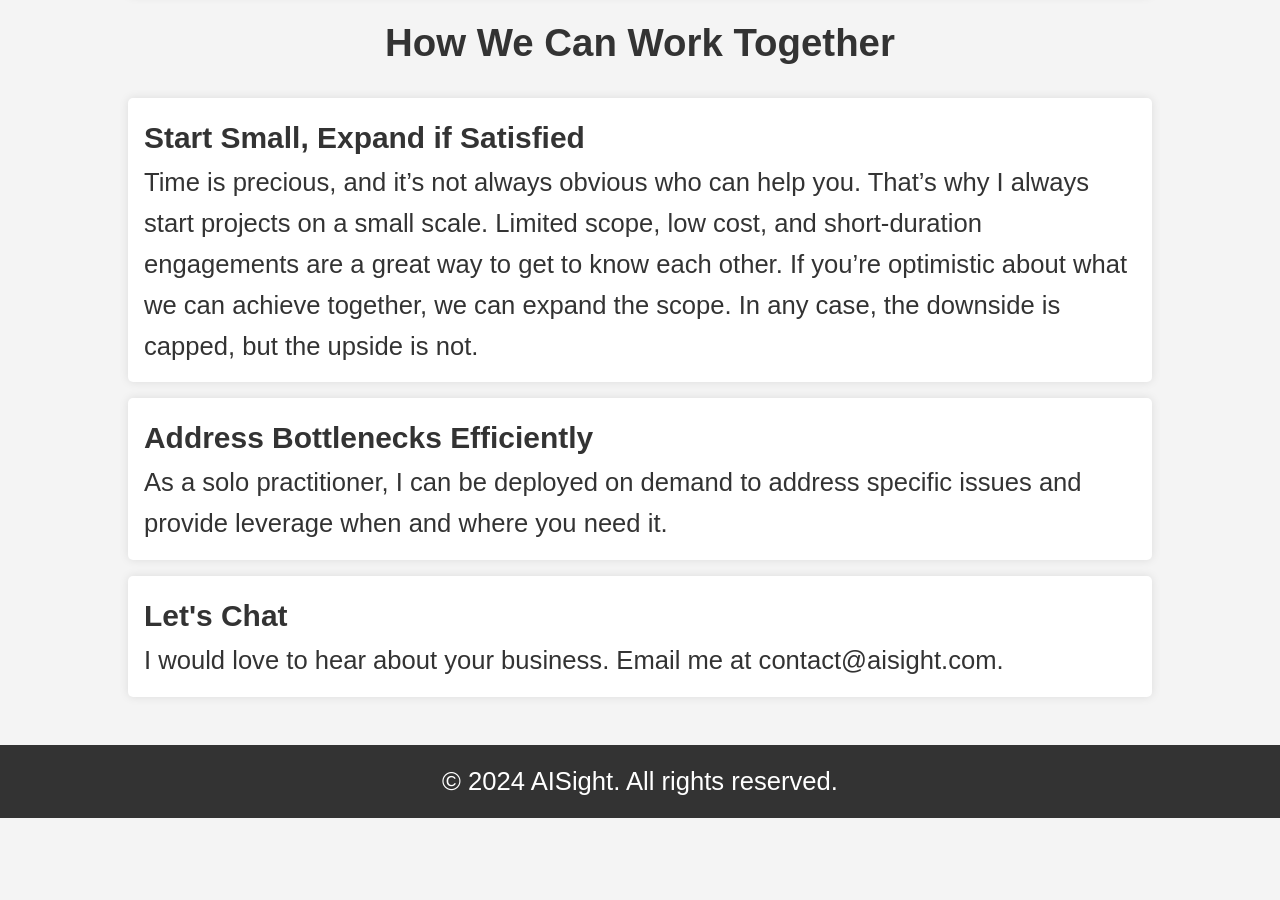
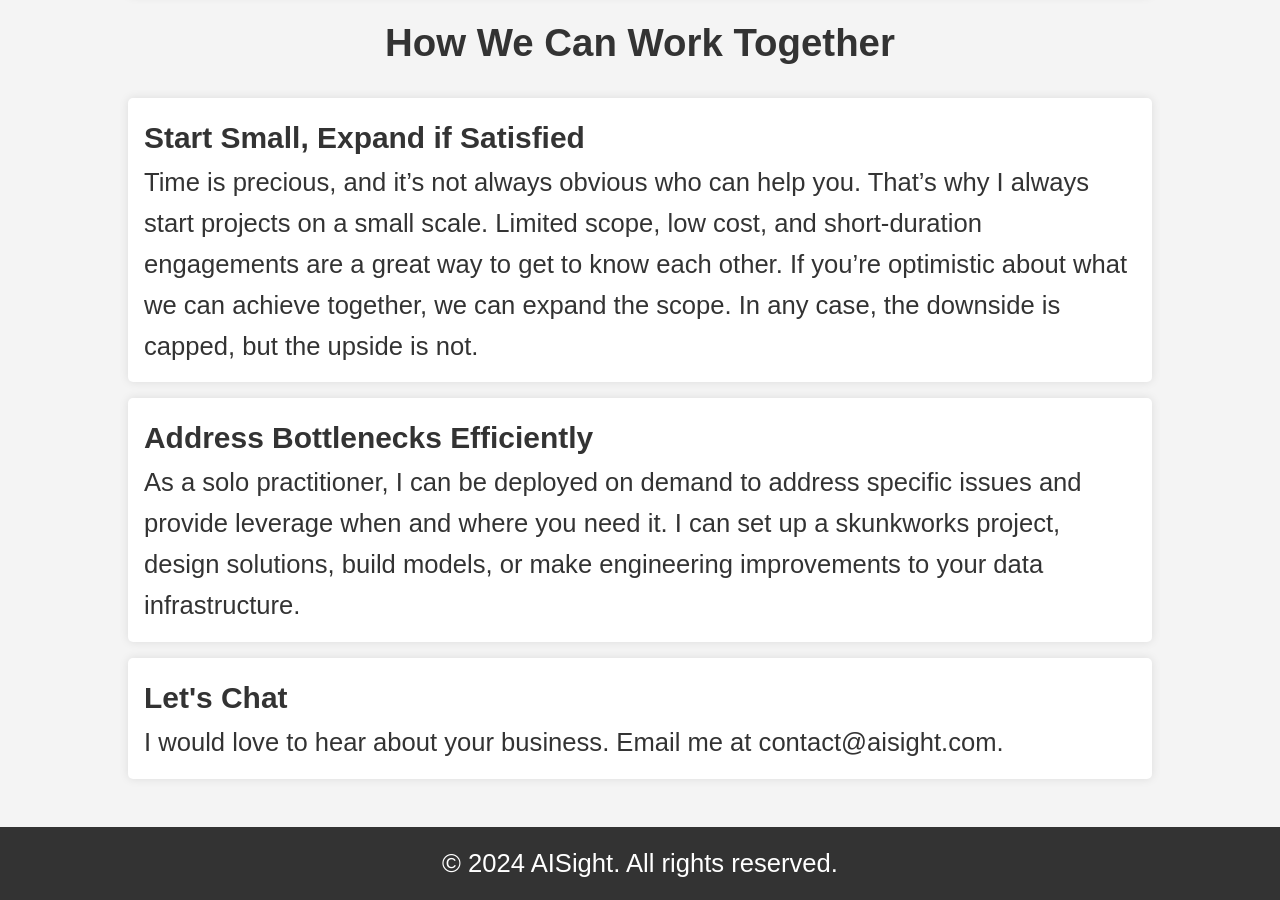
Before and after one commit to kamrankashef/kamrankashef.github.io, a Jekyll site: the page built from index.md, in a window 1280 px wide and 900 px high, scrolled down 1155 px. Built offline with Jekyll 4.4.1, drawn with Linux system fonts in a browser that asks for light colours; before the commit the page ends 1973 px from its top, so only the background shows below that; some of the changed text lies outside the part shown.

Commit message:
Rewordings

```diff
--- a/_layouts/default.html
+++ b/_layouts/default.html
@@ -23,7 +23,7 @@
   <header>
     <div class="container">
       <h1><a href="/">AISight</a></h1>
-      <p class="heading">Your Partner in Business Analytics Research &amp; Development</p>
+      <p class="heading">Your Personal Consultant in Data Engineering, Research, and Analytics</p>
     </div>
   </header>
 
--- a/index.md
+++ b/index.md
@@ -28,7 +28,7 @@
         </div>
         <div class="service">
             <h3>Address Bottlenecks Efficiently</h3>
-            <p>As a solo practitioner, I can be deployed on demand to address specific issues and provide leverage when and where you need it.</p>
+            <p>As a solo practitioner, I can be deployed on demand to address specific issues and provide leverage when and where you need it.  I can set up a skunkworks project, design solutions, build models, or make engineering improvements to your data infrastructure.</p>
         </div>
         <div class="service">
             <h3>Let's Chat</h3>
```
Also changed, not shown: other parts of index.md (+1 -1 lines), 5 other files.
